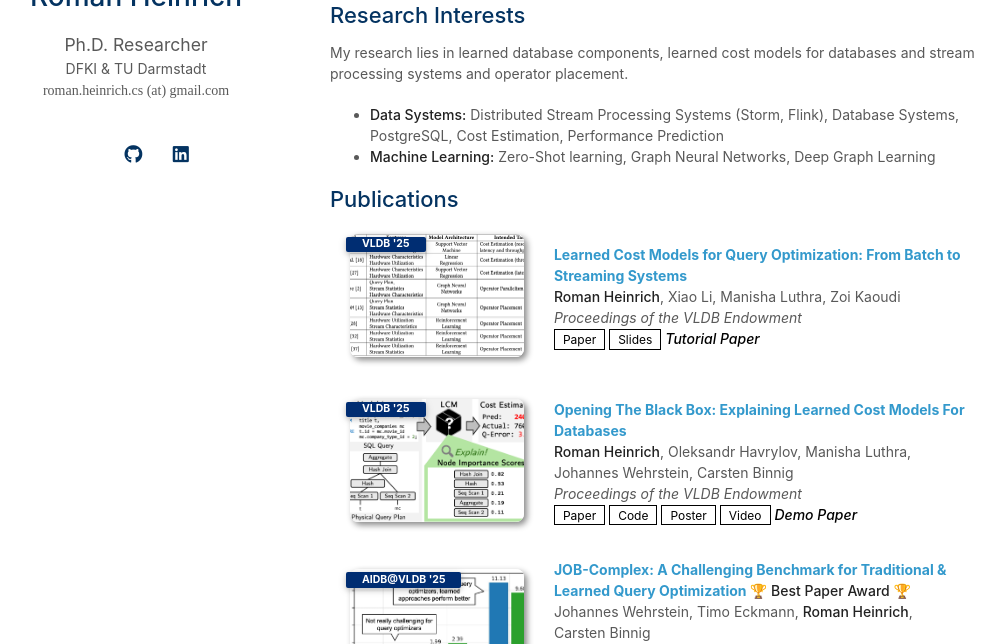
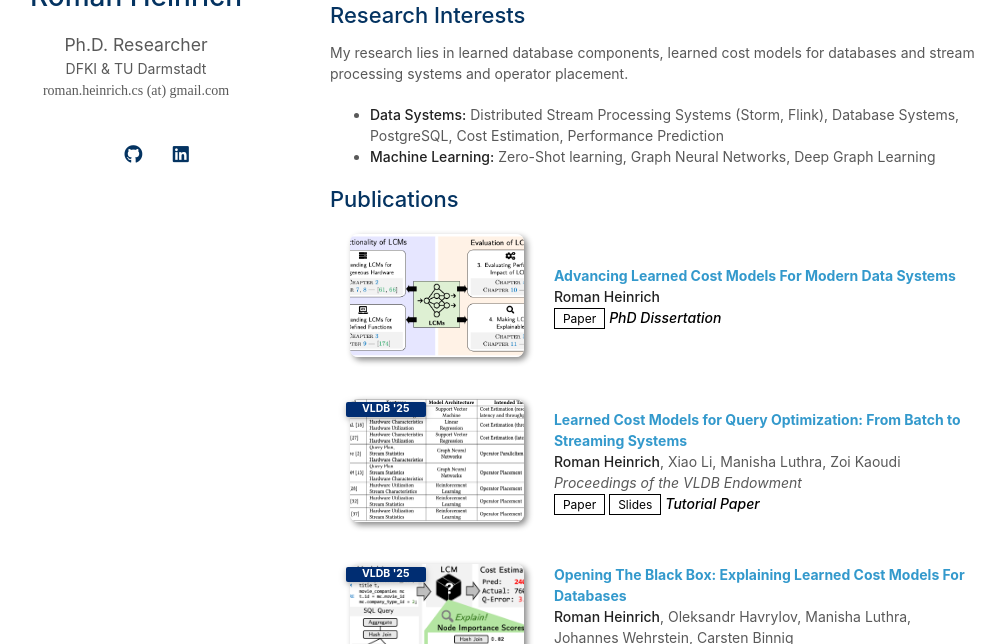
Before and after one commit to RoHei/rohei.github.io, a Jekyll site: the page built from index.md, in a window 1280 px wide and 900 px high, cut to the strip 256-900 px from the top of the window. Shown: the whole strip, without its empty margins (140-1145 px from the left). Built offline with Jekyll 4.4.1, drawn with Linux system fonts in a browser that asks for light colours; nearby versions of some CDN libraries; a style sheet for code colours, icons or effects is not loaded; our own code applies the rules of GitHub Pages for plain Markdown files.

Commit message:
adding dissertation

```diff
--- a/_data/publications.yml
+++ b/_data/publications.yml
@@ -1,4 +1,10 @@
 main:
+  - title: "Advancing Learned Cost Models For Modern Data Systems"
+    authors: <strong>Roman Heinrich</strong>
+    pdf: https://doi.org/10.26083/tuprints-00031395
+    notes: PhD Dissertation
+    image: ./assets/img/dissertation.png
+
   - title: "Learned Cost Models for Query Optimization: From Batch to Streaming Systems"
     authors: <strong>Roman Heinrich</strong>, Xiao Li, Manisha Luthra, Zoi Kaoudi
     conference_short: VLDB '25
```
Also changed, not shown: assets/img/dissertation.png (added).
